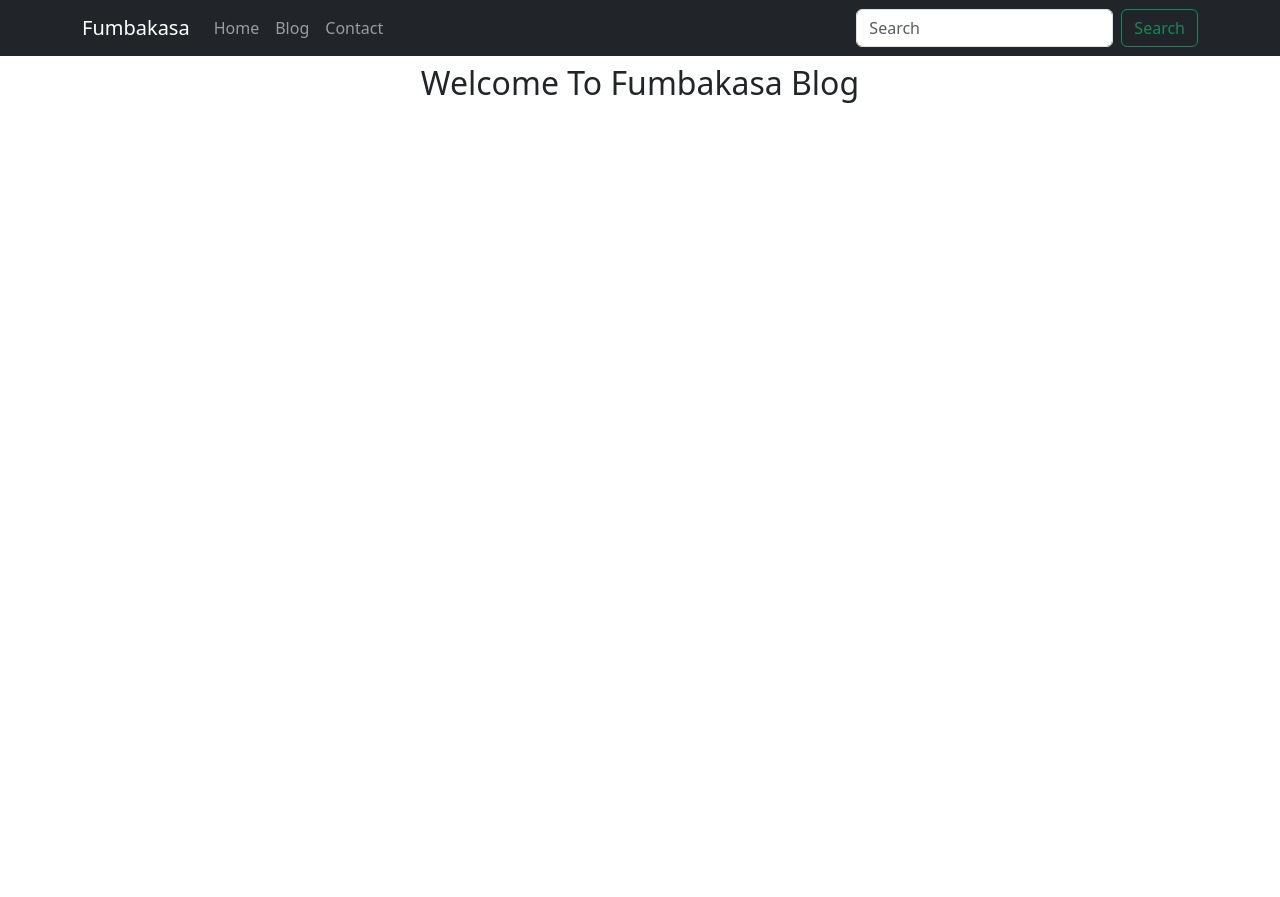
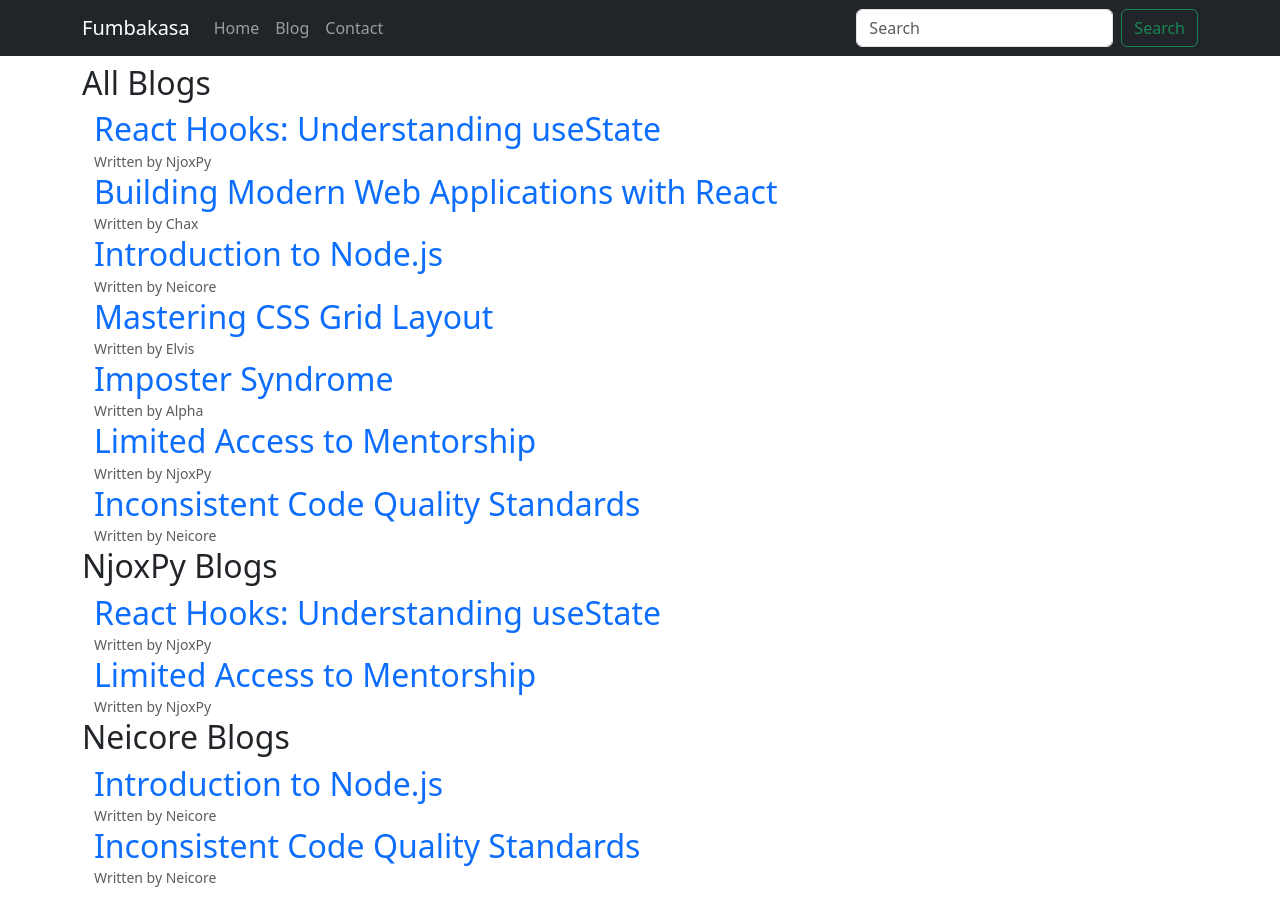
Before and after one commit to Njoxpy/fumbakasa-blog, a React (Create React App) app: page / in a window 1280 px wide. Before the commit the page ends 800 px from the top, so only its background shows below. Built offline with nearby package versions, Linux system fonts and the light colour scheme.

Commit message:
modified

```diff
--- a/src/App.js
+++ b/src/App.js
@@ -1,17 +1,13 @@
 import Navbar from "./Navbar";
+import Home from "./Home";
 
 const App = () => {
-    const title = "Welcome To Fumbakasa Blog"
-    return (
-        <div>
-            <Navbar></Navbar>
-            <div className="container">
-                <div className="col text-center">
-                    <h2 className="m-2">{title}</h2>
-                </div>
-            </div>
-        </div>
-    );
-}
+  return (
+    <div className="light">
+      <Navbar></Navbar>
+      <Home></Home>
+    </div>
+  );
+};
 
 export default App;
```
